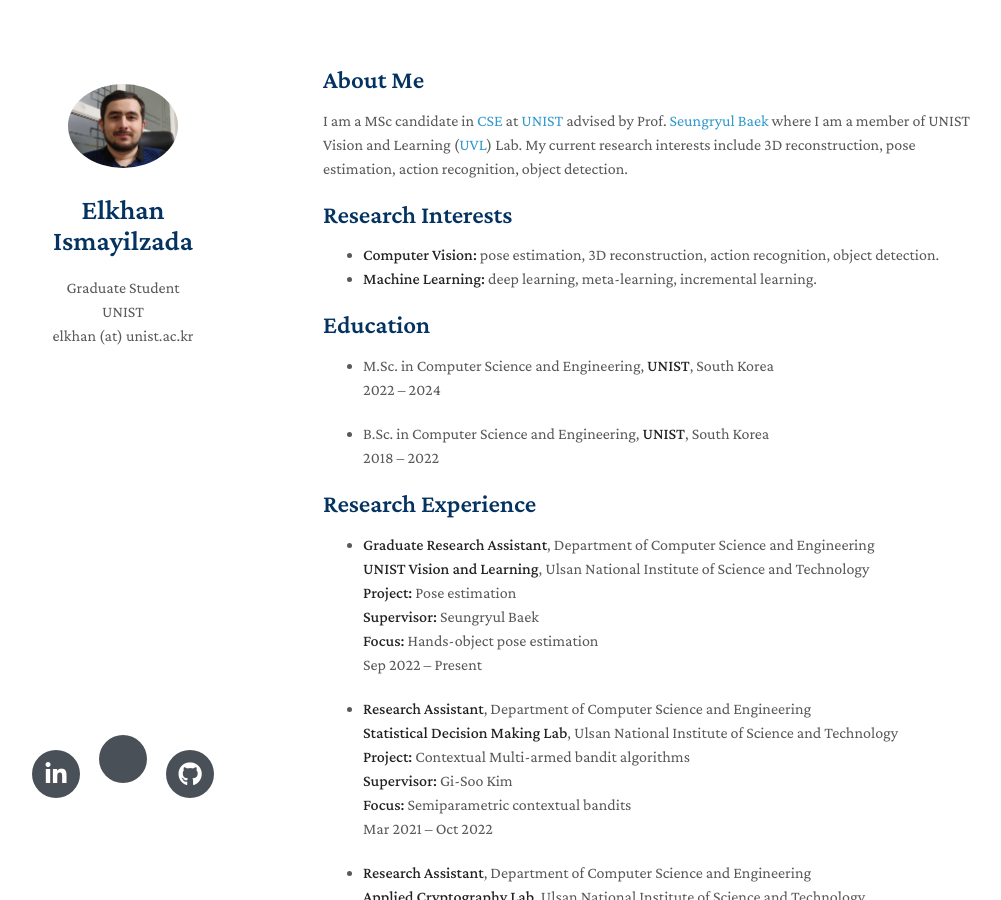
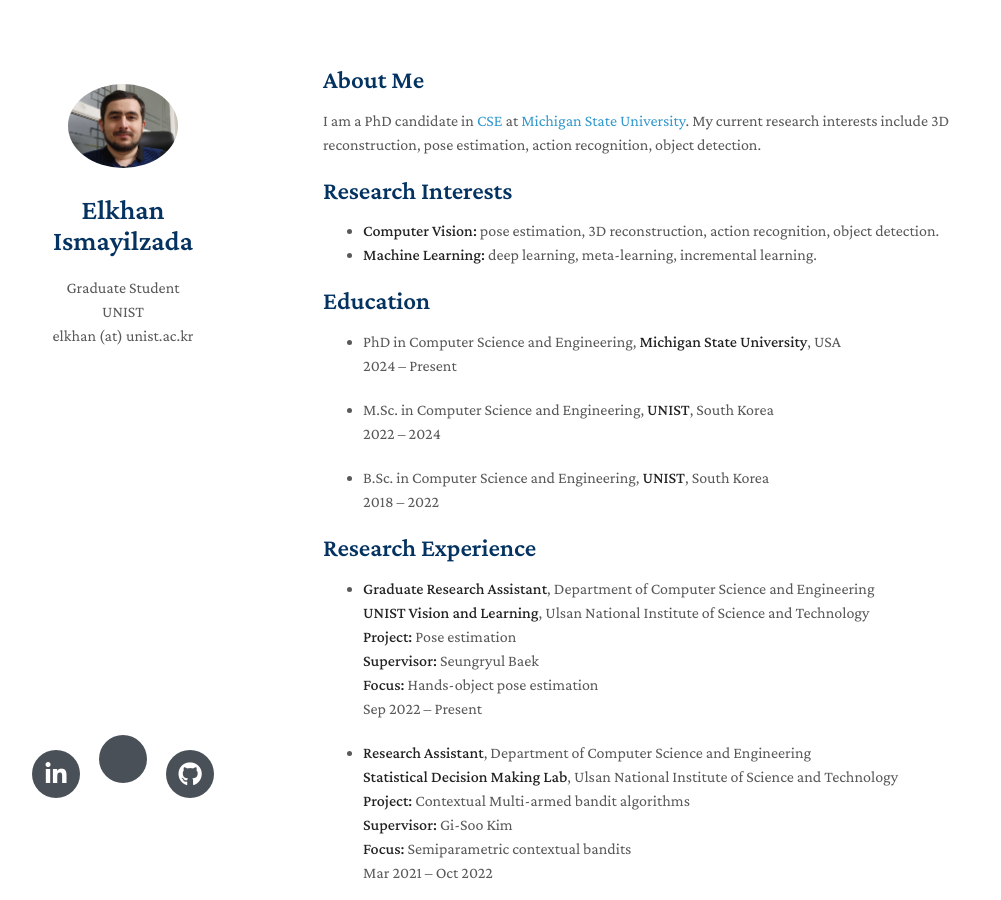
Before and after one commit to elkhanzada/elkhanzada.github.io, a Jekyll site: the page built from index.md, in a window 1280 px wide and 900 px high. Shown: the whole window, without its empty margins (147-1148 px from the left). Built offline with Jekyll 4.4.1, drawn with Linux system fonts in a browser that asks for light colours; nearby versions of some CDN libraries; a style sheet for code colours, icons or effects is not loaded; our own code applies the rules of GitHub Pages for plain Markdown files.

Commit message:
Update index.md

```diff
--- a/index.md
+++ b/index.md
@@ -4,7 +4,7 @@
 
 ## About Me
 
-I am a MSc candidate in [CSE](https://cse.unist.ac.kr/) at [UNIST](https://www.unist.ac.kr/) advised by Prof. [Seungryul Baek](https://sites.google.com/site/bsrvision00/) where I am a member of UNIST Vision and Learning ([UVL](http://vision.unist.ac.kr)) Lab. My current research interests include 3D reconstruction, pose estimation, action recognition, object detection.
+I am a PhD candidate in [CSE](https://engineering.msu.edu/about/departments/cse) at [Michigan State University](https://msu.edu/). My current research interests include 3D reconstruction, pose estimation, action recognition, object detection.
 
 ## Research Interests
 
@@ -12,6 +12,9 @@
 - **Machine Learning:** deep learning, meta-learning, incremental learning.
 
 ## Education
+- PhD in Computer Science and Engineering, **Michigan State University**, USA \\
+  2024 – Present
+
 - M.Sc. in Computer Science and Engineering, **UNIST**, South Korea \\
   2022 – 2024
 
```
